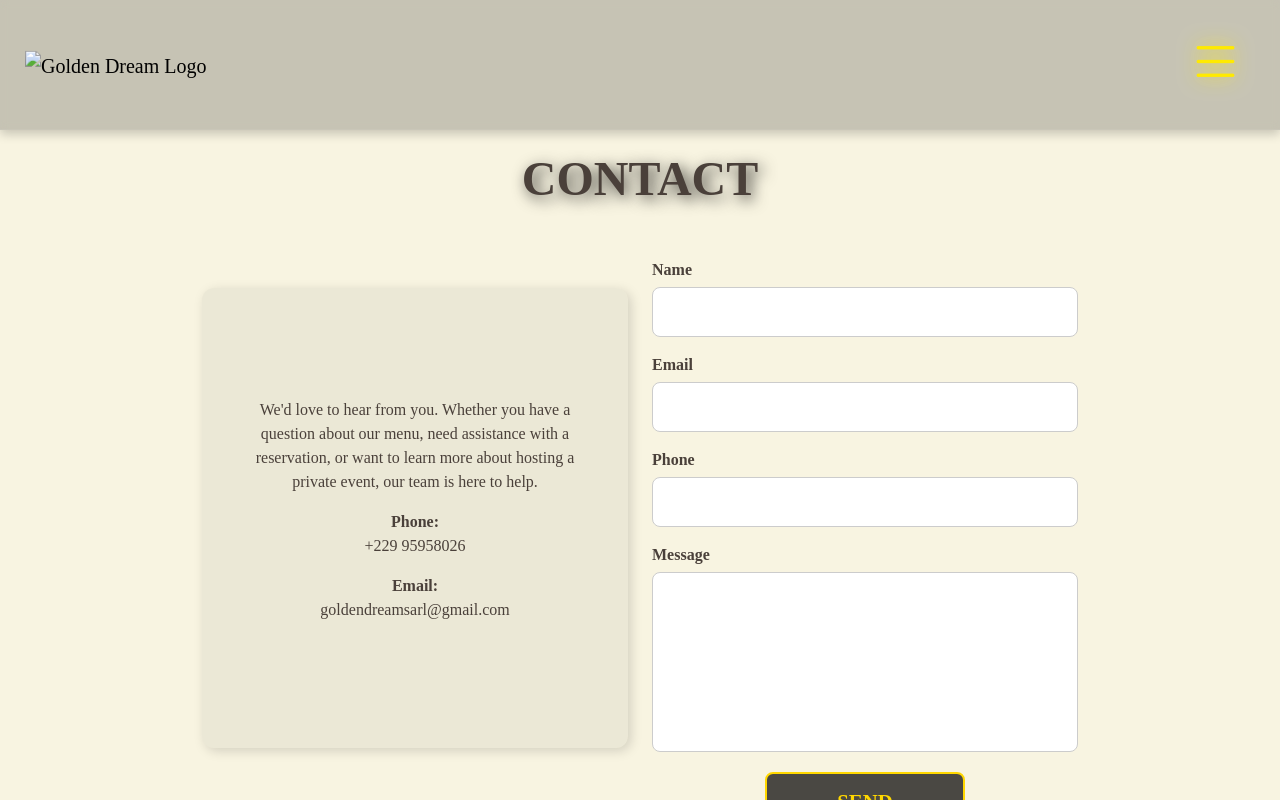
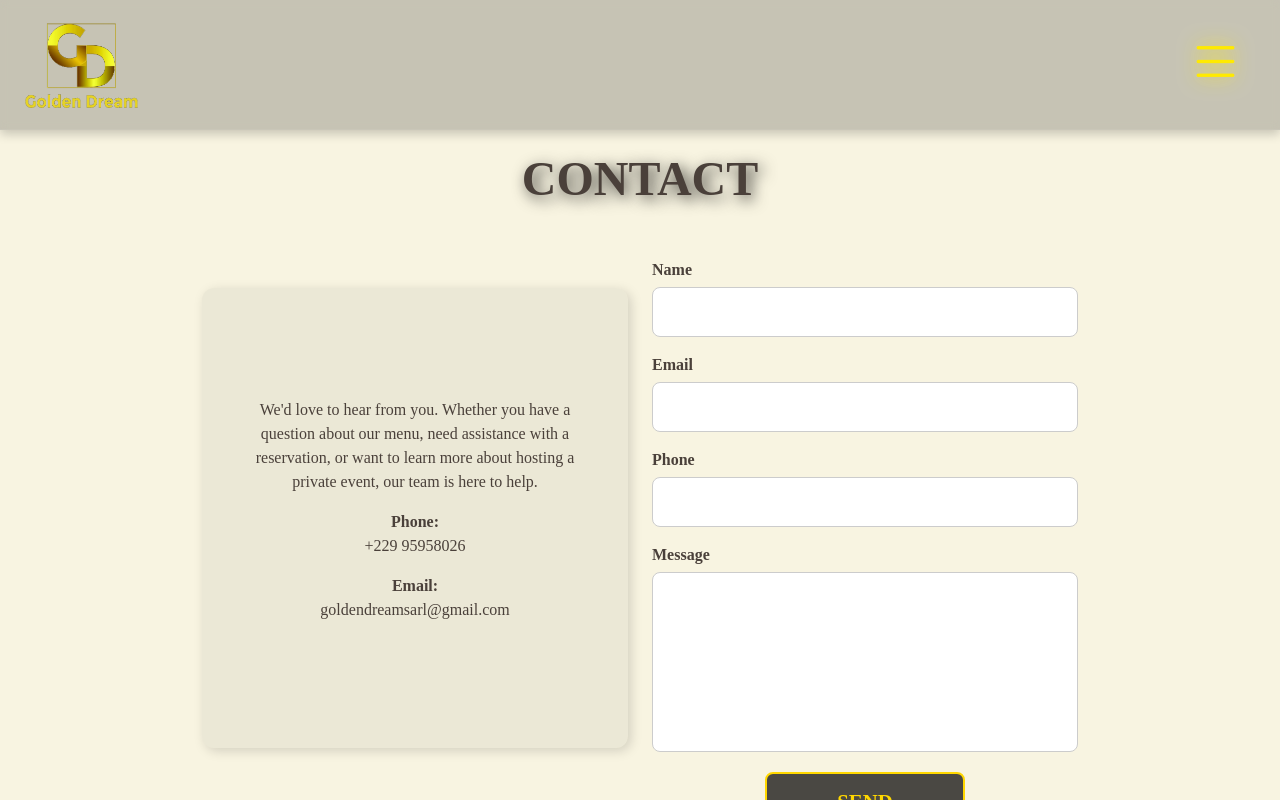
Before and after one commit to ashbelleh/Golden-Dream, a plain HTML site: page contact.html in a window 1280 px wide. Drawn offline with nearby package versions, Linux system fonts and the light colour scheme; a web font is replaced by a local one.

Commit message:
changed directory path of picture file

```diff
--- a/contact.html
+++ b/contact.html
@@ -21,7 +21,7 @@
     <nav class="navbar navbar-expand-lg fixed-top">
         <div class="container">
             <a class="navbar-brand" href="home.html">
-                <img src="assets/logo_transparent.png" alt="Golden Dream Logo" class="nav-logo">
+                <img src="logo_transparent.png" alt="Golden Dream Logo" class="nav-logo">
             </a>
             <button class="hamburger-menu btn" type="button" data-bs-toggle="offcanvas" data-bs-target="#offcanvasNav">
                 <i class="bi bi-list"></i>
```
